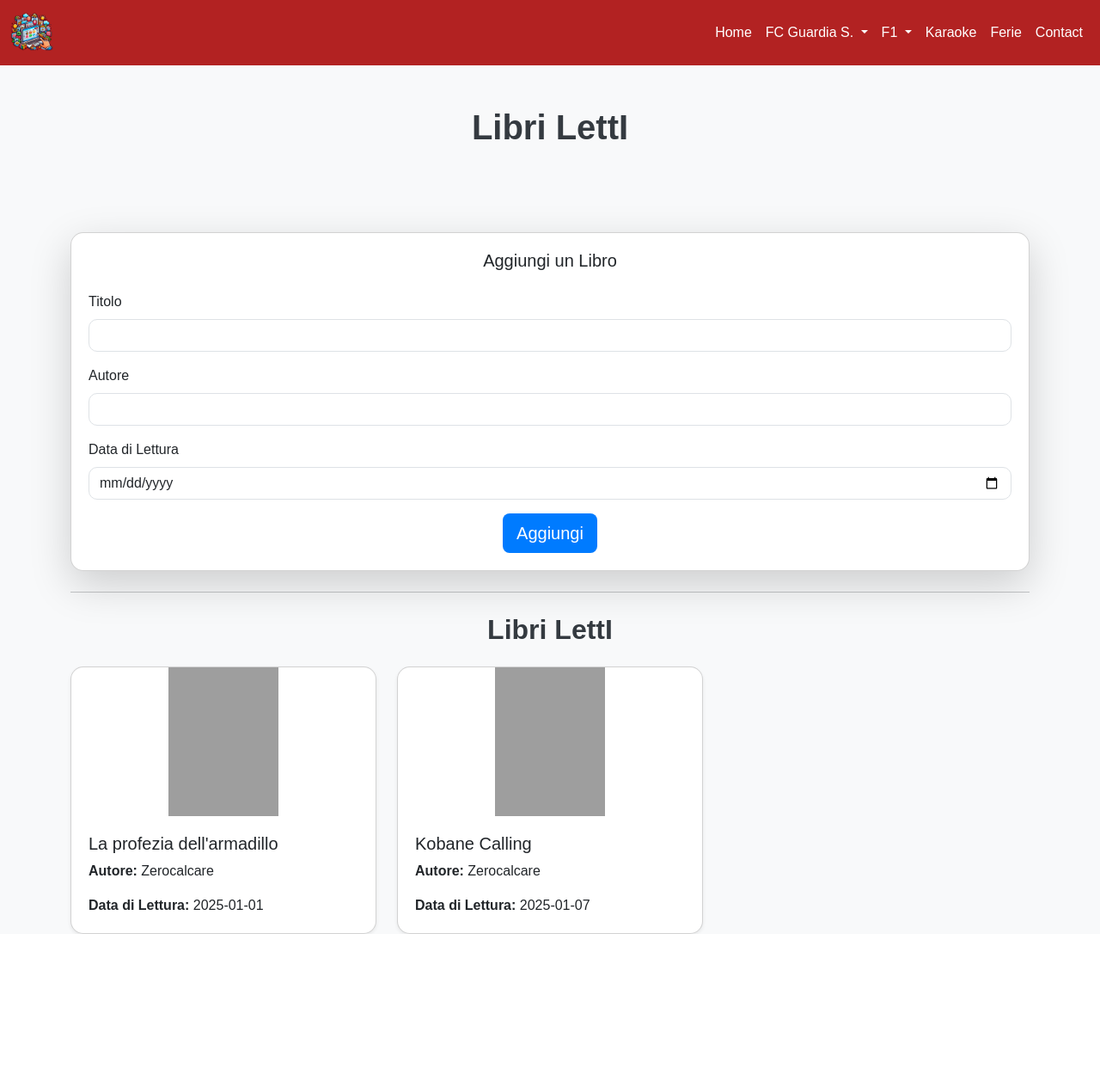
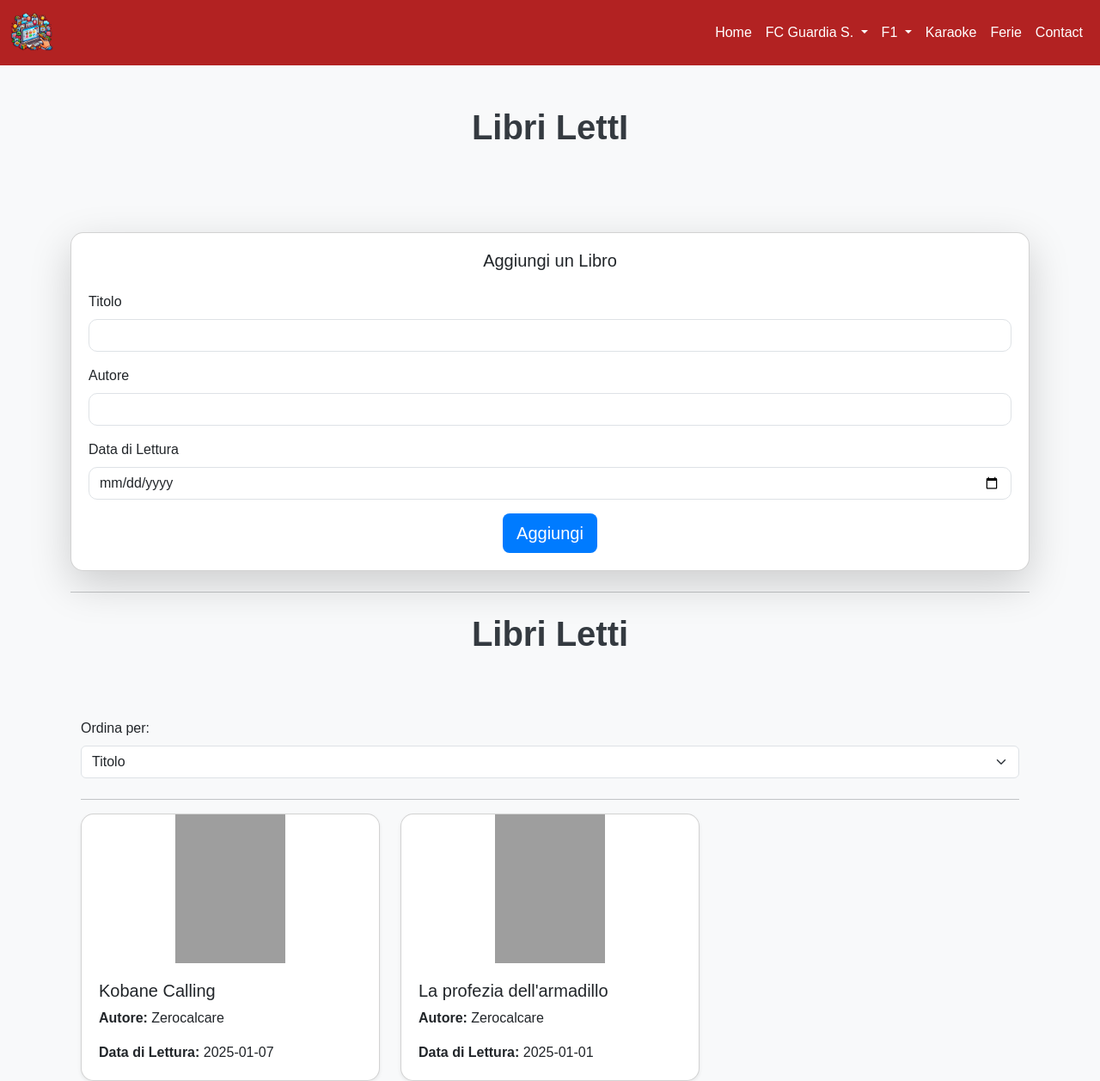
Before and after one commit to mancio8/homeProject, a Django app: page /polls/libri/ in a window 1280 px wide. Shown: the whole page at 86% size. Before the commit the page ends 1086 px from the top, so only its background shows below. Run offline with Django 5.2, Linux system fonts and the light colour scheme; grey boxes are pictures that could not be loaded.

Commit message:
add sort

```diff
--- a/polls/views.py
+++ b/polls/views.py
@@ -363,6 +363,7 @@ def get_book_cover(title, author):
 
 
 def add_and_view_books(request):
+    # Gestione del POST per aggiungere un libro
     if request.method == 'POST':
         title = request.POST['title']
         author = request.POST['author']
@@ -398,4 +399,15 @@ def add_and_view_books(request):
     except FileNotFoundError:
         books = []
 
-    return render(request, 'view_books.html', {'books': books})
+    # Ottieni il parametro di ordinamento dalla richiesta (default 'title')
+    sort_by = request.GET.get('sort_by', 'title')
+
+    # Ordina i libri in base al parametro 'sort_by'
+    if sort_by == 'title':
+        books.sort(key=lambda x: x['title'])
+    elif sort_by == 'author':
+        books.sort(key=lambda x: x['author'])
+    elif sort_by == 'read_date':
+        books.sort(key=lambda x: x['read_date'])
+
+    return render(request, 'view_books.html', {'books': books, 'sort_by': sort_by})
--- a/templates/view_books.html
+++ b/templates/view_books.html
@@ -60,8 +60,25 @@
 
         <hr class="my-4">
 
-        <!-- Visualizzazione dei libri letti -->
-        <h2 class="text-center my-4">Libri LettI</h2>
+        <h1 class="text-center my-4">Libri Letti</h1>
+
+<div class="container">
+    <!-- Form per ordinare i libri -->
+    <form method="GET" action="{% url 'view_books' %}">
+        {% csrf_token %}
+        <div class="mb-4">
+            <label for="sort-books" class="form-label">Ordina per:</label>
+            <select id="sort-books" name="sort_by" class="form-select" onchange="this.form.submit()">
+                <option value="title" {% if sort_by == 'title' %}selected{% endif %}>Titolo</option>
+                <option value="author" {% if sort_by == 'author' %}selected{% endif %}>Autore</option>
+                <option value="read_date" {% if sort_by == 'read_date' %}selected{% endif %}>Data di Lettura</option>
+            </select>
+        </div>
+    </form>
+
+    <hr>
+
+
     <div class="row row-cols-1 row-cols-md-3 g-4">
         {% for book in books %}
         <div class="col">
@@ -80,6 +97,8 @@
         {% endfor %}
     </div>
 </div>
+
+    </div>
 </body>
 
 </html>
```
Lines whose indentation alone changed are shown as unchanged.
